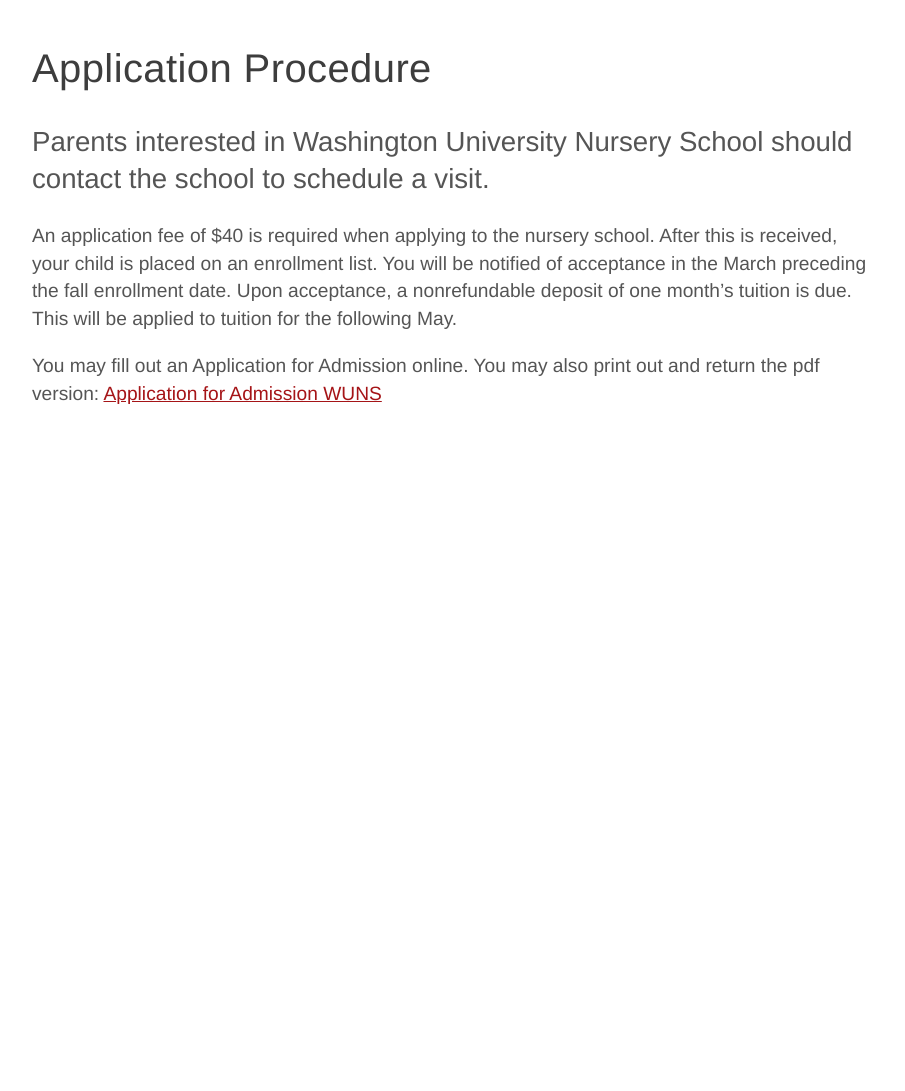
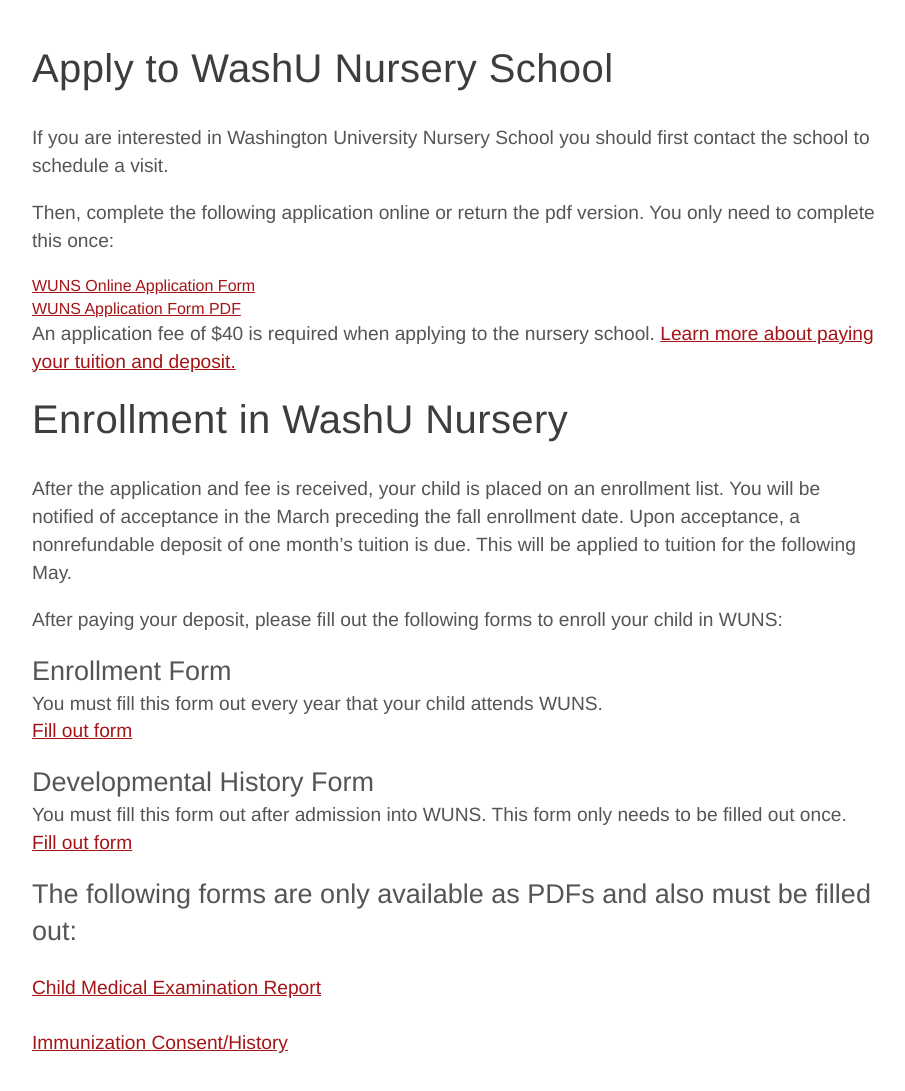
Before and after one commit to cse-256-f23/information-foraging-project-teni-michelle-sonia-natalia, a website: page files/apply.html in a window 1280 px wide. Shown: the part 960-2051 px from the top of the page, without its empty margins (28-933 px from the left). Before the commit the page ends 1427 px from the top, so only its background shows below. Drawn offline with nearby package versions, Linux system fonts and the light colour scheme; files that its build step writes are made by us from their sources; files whose address does not match are found by name.

Commit message:
apply and enroll page basics done

```diff
--- a/files/apply.html
+++ b/files/apply.html
@@ -16,23 +16,50 @@
   <img src="https://nurseryschool.wustl.edu/files/2015/03/group-holi.jpg" alt="" style="width:100%;">
   <div id="page-content">
     <main>
-      <h1>Application Procedure</h1>
-      <h2>
-        Parents interested in Washington University Nursery School should
-        contact the school to schedule a visit.
-      </h2>
+      <h1>Apply to WashU Nursery School</h1>
+      <!-- <p>Already Accepted? <a href="#enrollment-section">Enroll Here</a></p> -->
+      <p>If you are interested in Washington University Nursery School you should first
+        contact the school to schedule a visit.</p>
+      <p>Then, complete the following application online or return the pdf version. You only need to complete this once:</p>
+        <a href="files/application.html">WUNS Online Application Form</a>
+        <br>
+        <a class="download" href="downloads/application.pdf" target="_blank">WUNS Application Form PDF</a>
+        <br>
+      <p>An application fee of $40 is required when applying to the nursery
+        school. <a href="files/tuition.html">Learn more about paying your tuition and deposit.</a></p>
+      <h1 id="enrollment-section">Enrollment in WashU Nursery</h1>
       <p>
-        An application fee of $40 is required when applying to the nursery
-        school. After this is received, your child is placed on an enrollment
+        After the application and fee is received, your child is placed on an enrollment
         list. You will be notified of acceptance in the March preceding the
         fall enrollment date. Upon acceptance, a nonrefundable deposit of one
         month’s tuition is due. This will be applied to tuition for the
         following May.
+    </p>
+      <p>After paying your deposit, please fill out the following forms to enroll your child in WUNS:</p>
+      <h3>Enrollment Form</h3>
+      <p>
+        You must fill this form out every year that your child attends WUNS.
+        <br>
+        <a href="files/enroll.html">Fill out form</a>
       </p>
+      <h3>Developmental History Form</h3>
       <p>
-        You may fill out an Application for Admission online. You may also
-        print out and return the pdf version:
-        <a class="download" href="downloads/application.pdf" target="_blank">Application for Admission WUNS</a>
+        You must fill this form out after admission into WUNS. This form only
+        needs to be filled out once.
+        <br>
+        <a href="files/developmental">Fill out form</a>
+      </p>
+      <h3>
+        The following forms are only available as PDFs and also must be filled
+        out:
+      </h3>
+      <br>
+      <p>
+        <a class="download" href="downloads/examination_report.pdf" target="_blank">Child Medical Examination
+          Report</a>
+        <br>
+        <br>
+        <a class="download" href="downloads/immunization_history.pdf" target="_blank">Immunization Consent/History</a>
       </p>
     </main>
   </div>
--- a/files/css/common.css
+++ b/files/css/common.css
@@ -62,7 +62,8 @@
 main h1 a,
 main h2 a,
 main h3 a,
-main h4 a {
+main h4 a,
+main a {
     color: #a51417;
 }
 
```
Also changed, not shown: scripts/ts/dynamic-dom/html/header.html (+1 -1 lines), scripts/js/app.js.
